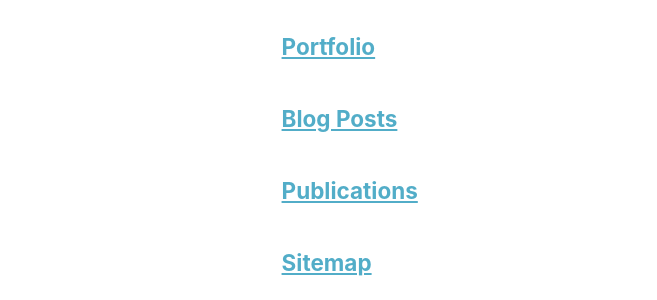
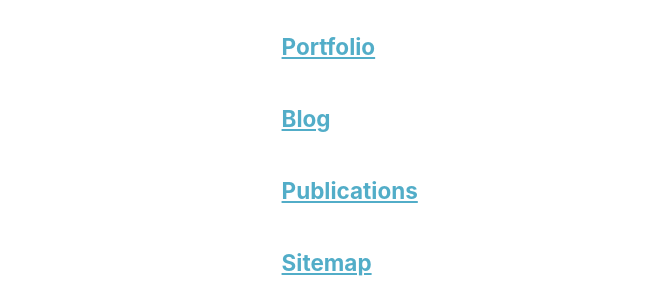
Before and after one commit to tommygarner/tommygarner.github.io, a Jekyll site: the page built from _pages/page-archive.html, in a window 1280 px wide and 900 px high, scrolled down 704 px. Shown: the part 155-455 px from the top of the window, without its empty margins (0-657 px from the left). Built offline with Jekyll 4.4.1, drawn with Linux system fonts in a browser that asks for light colours; a script bundle is joined from its source files by our own code; library files that are not in the unit come from our copies.

Commit message:
Change blog title and layout type

```diff
--- a/_pages/posts.md
+++ b/_pages/posts.md
@@ -1,7 +1,7 @@
 ---
-title: "Blog Posts"
+title: "Blog"
 permalink: /posts/
-layout: posts
+layout: archive
 author_profile: true
 ---
 
```
